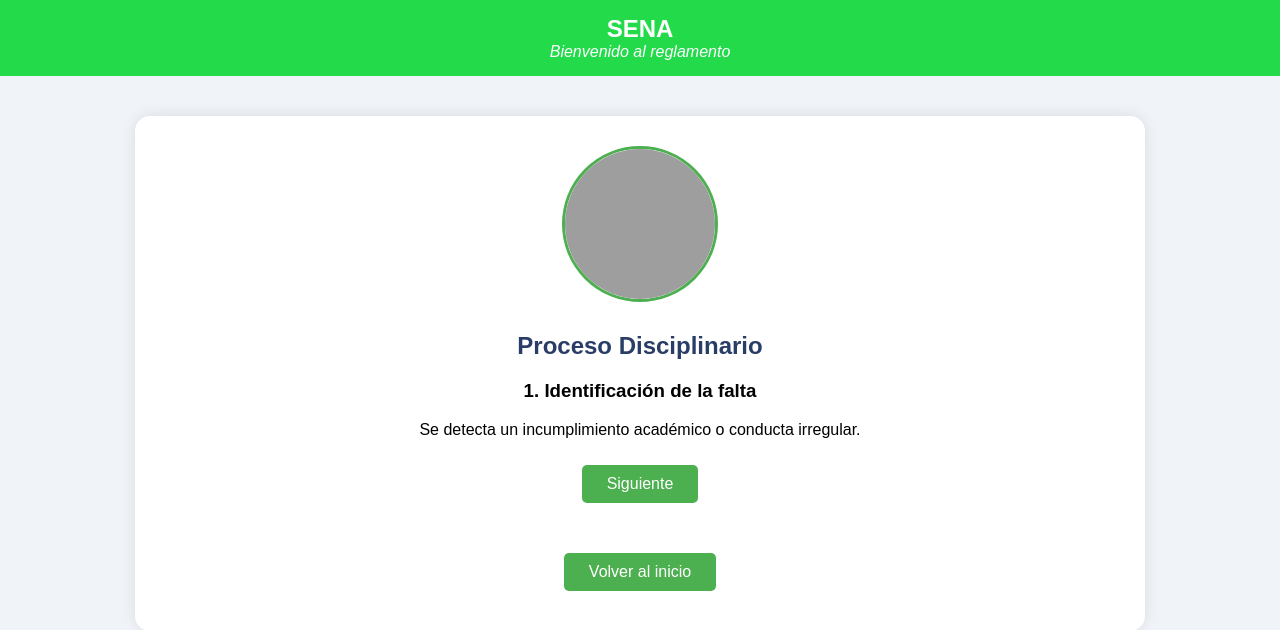
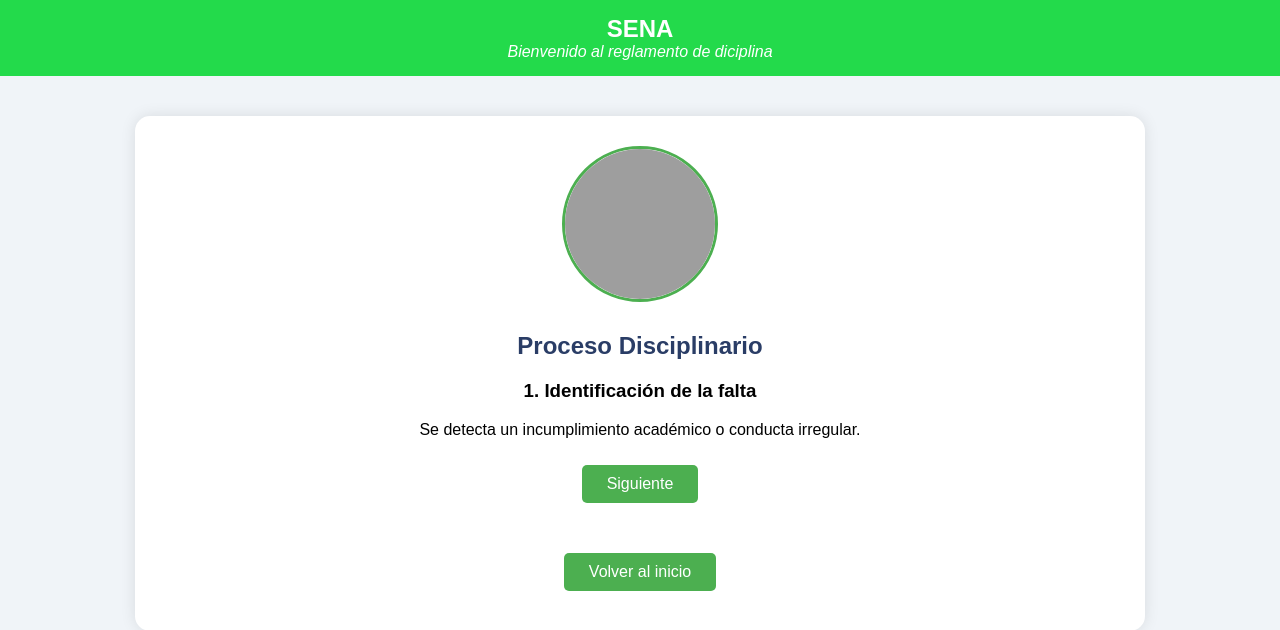
Before and after one commit to Deivbis/proceso, a Flask app: page /disciplinaria in a window 1280 px wide. Shown: the top 630 px of the page. Run offline with Flask 3, Linux system fonts and the light colour scheme; grey boxes are pictures that could not be loaded.

Commit message:
Update disciplinaria.html

```diff
--- a/templates/disciplinaria.html
+++ b/templates/disciplinaria.html
@@ -99,7 +99,7 @@
   <body>
     <nav>
       <div class="logo">SENA</div>
-      <div class="bienvenida">Bienvenido al reglamento</div>
+      <div class="bienvenida">Bienvenido al reglamento de diciplina</div>
     </nav>
 
     <div class="contenido">
```
